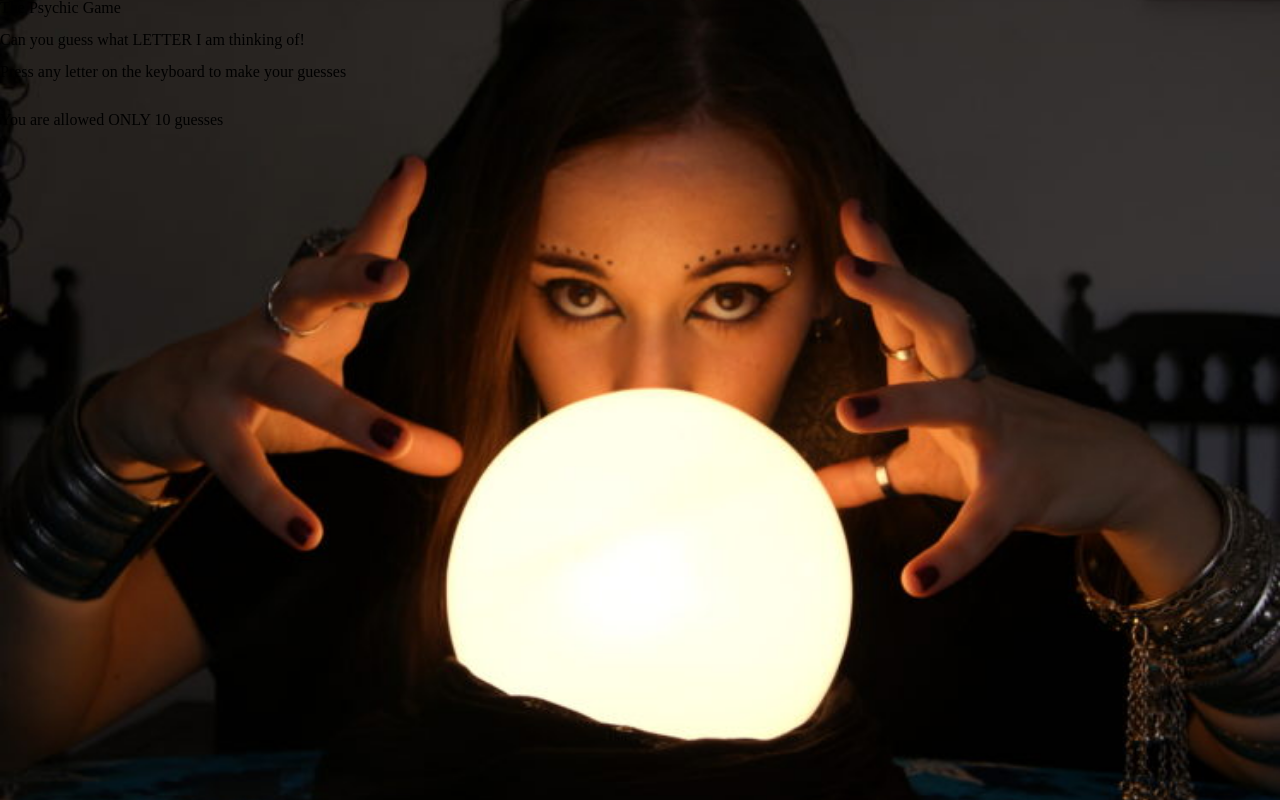
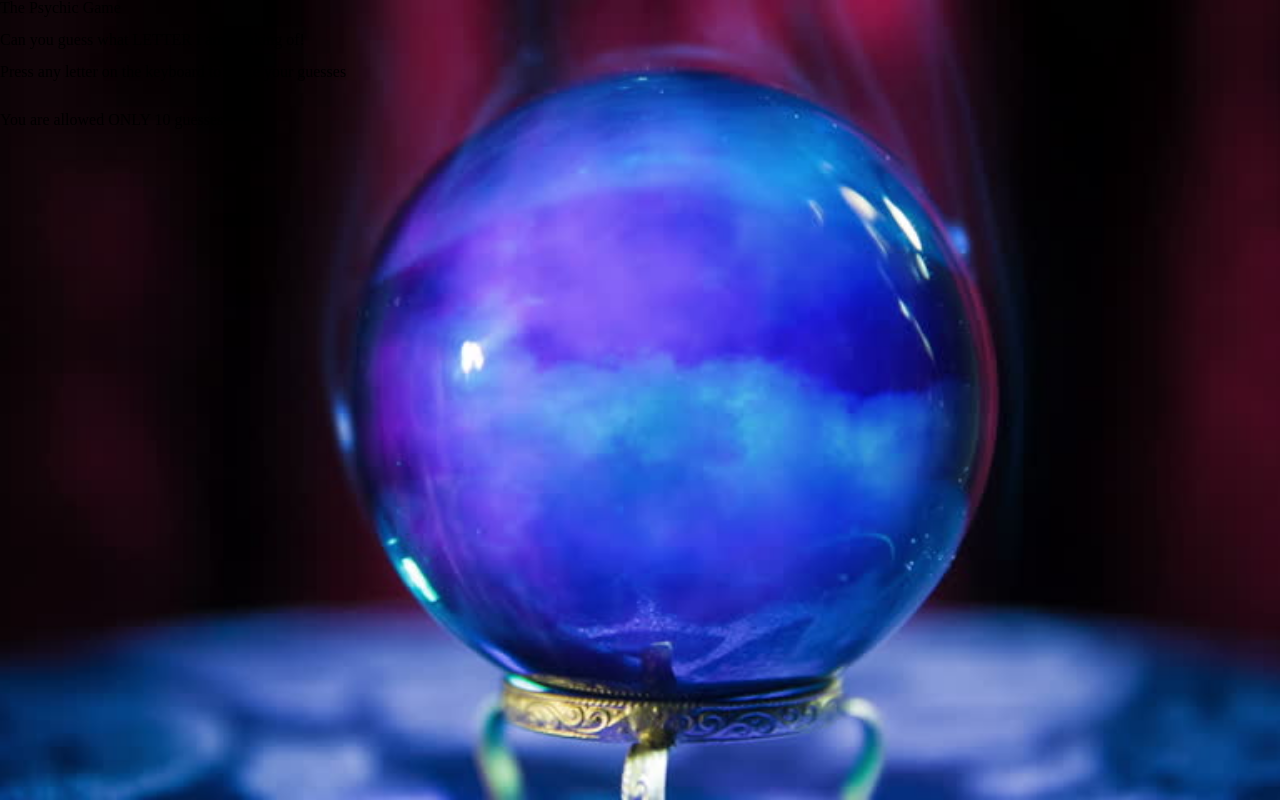
Before and after one commit to RichardTaing/Psychic-Game, a plain HTML site: page index.html in a window 1280 px wide. Drawn offline with Linux system fonts and the light colour scheme.

Commit message:
updating background pic in css

```diff
--- a/assets/css/style.css
+++ b/assets/css/style.css
@@ -1,10 +1,8 @@
 /* CSS for Pyschic Game : Not sure if i will use bootstrap yet*/
 
 body {
-  background: url("../images/fortune-teller-crystal-ball.jpg") no-repeat center
-    center fixed;
-
   /* found this on Stackoverflow so that my image does not repeat in blocks*/
+  background: url("../images/crytal-ball.jpg") no-repeat center center fixed;
   -webkit-backdrop-size: cover;
   -moz-background-size: cover;
   -o-background-size: cover;
```
